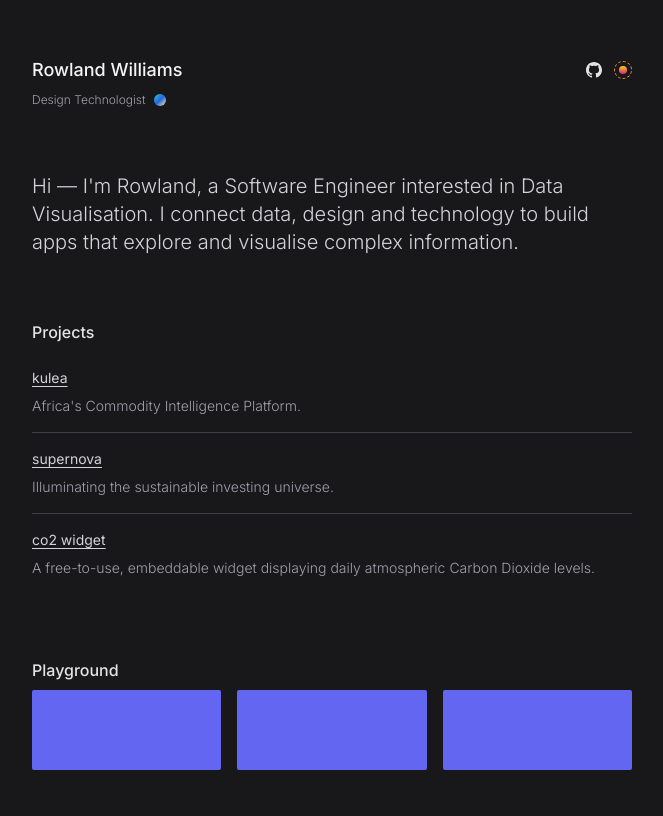
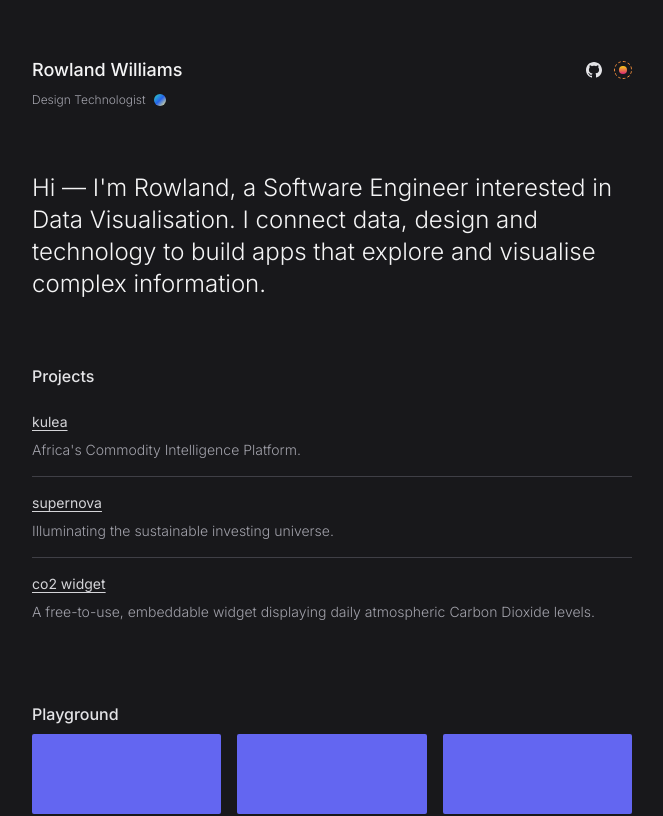
Before and after one commit to rowlandwilliams/playground, a Next.js app: page / in a window 1280 px wide. Shown: the top 816 px of the page, without its empty margins (308-971 px from the left). Built offline with nearby package versions, Linux system fonts and the light colour scheme.

Commit message:
bump text size

```diff
--- a/src/app/page.tsx
+++ b/src/app/page.tsx
@@ -61,7 +61,7 @@
             <div className="h-3 w-3 rounded-full bg-gradient-to-br from-blue-700 dark:from-teal-400 via-rose-600 dark:via-blue-600 to-yellow-400 dark:to-yellow-200"></div>
           </h2>
         </header>
-        <section className="text-xl font-light text-zinc-700 dark:text-zinc-300">
+        <section className="text-2xl font-light text-zinc-900 dark:text-zinc-100">
           Hi — I&apos;m Rowland, a Software Engineer interested in Data
           Visualisation. I connect data, design and technology to build apps
           that explore and visualise complex information.
```
